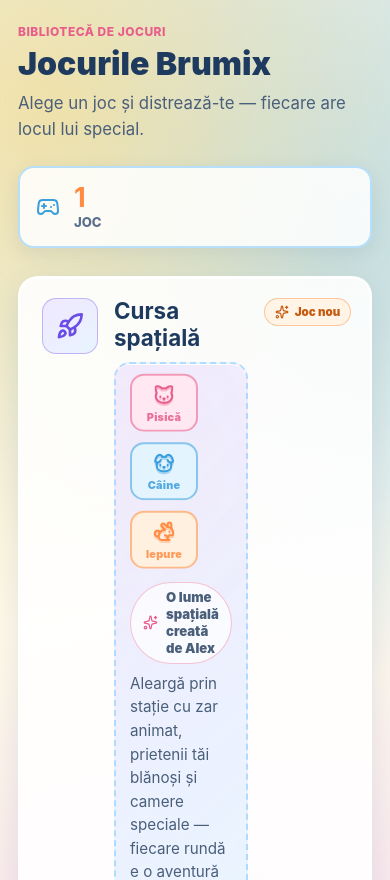
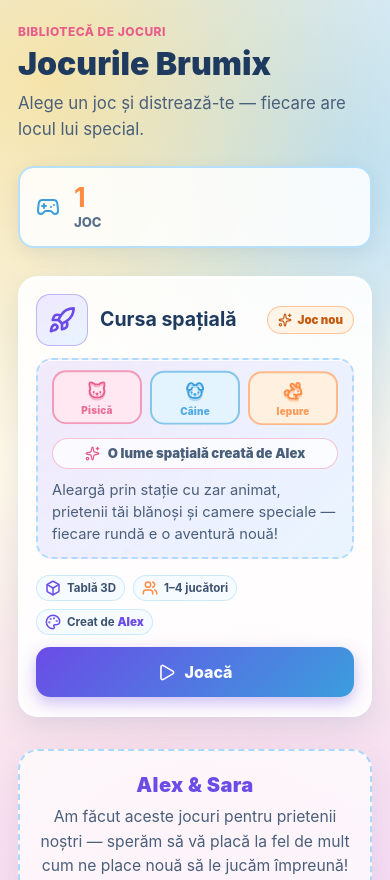
Before and after one commit to bogdandbruma/alexgames, a React (Vite) app: page / in a window 390 px wide. Shown: the top 880 px of the page. Built offline with nearby package versions, Linux system fonts and the light colour scheme; no server answers.

Commit message:
update luna

```diff
--- a/src/index.css
+++ b/src/index.css
@@ -1015,7 +1015,26 @@ button:disabled {
   overflow: hidden;
 }
 
+.scene-container::before {
+  content: "";
+  position: absolute;
+  inset: 0;
+  z-index: 1;
+  pointer-events: none;
+  background:
+    radial-gradient(circle, rgba(255, 255, 255, 0.95) 0 1px, transparent 1.8px)
+      12px 18px / 128px 112px repeat,
+    radial-gradient(circle, rgba(198, 226, 255, 0.9) 0 1.2px, transparent 2.2px)
+      74px 42px / 216px 164px repeat,
+    radial-gradient(circle, rgba(243, 201, 105, 0.78) 0 1px, transparent 2px)
+      34px 84px / 292px 216px repeat,
+    linear-gradient(to bottom, rgba(7, 16, 31, 0.84), rgba(7, 16, 31, 0));
+  mask-image: linear-gradient(to bottom, #000 0 24%, transparent 44%);
+}
+
 .scene-container canvas {
+  position: relative;
+  z-index: 0;
   display: block;
   max-width: 100%;
 }
@@ -1307,6 +1326,97 @@ button:disabled {
     min-height: 78px;
   }
 
+  .game-card {
+    padding: 16px 16px 18px;
+    gap: 16px;
+  }
+
+  .game-card-header {
+    display: grid;
+    grid-template-columns: 52px minmax(0, 1fr) auto;
+    grid-template-areas:
+      "icon title status"
+      "teaser teaser teaser";
+    align-items: start;
+    gap: 12px 12px;
+  }
+
+  .game-icon {
+    grid-area: icon;
+    width: 52px;
+    height: 52px;
+  }
+
+  .game-card-head-copy {
+    display: contents;
+  }
+
+  .game-card-head-copy h2 {
+    grid-area: title;
+    font-size: 1.22rem;
+    align-self: center;
+  }
+
+  .game-card-teaser {
+    grid-area: teaser;
+    margin-top: 0;
+    width: 100%;
+    min-width: 0;
+  }
+
+  .game-card-header .game-status {
+    grid-area: status;
+    margin-left: 0;
+    align-self: center;
+  }
+
+  .game-card-pets {
+    justify-content: center;
+    gap: 8px;
+  }
+
+  .game-card-pet {
+    min-width: 0;
+    flex: 1 1 0;
+    max-width: 96px;
+    padding: 8px 6px 6px;
+  }
+
+  .game-card-story {
+    gap: 10px;
+  }
+
+  .game-card-highlight {
+    width: 100%;
+    justify-content: center;
+    text-align: center;
+    box-sizing: border-box;
+  }
+
+  .game-card-body {
+    font-size: 0.92rem;
+    line-height: 1.5;
+  }
+
+  .game-card-bottom {
+    flex-direction: column;
+    align-items: stretch;
+    gap: 12px;
+  }
+
+  .game-card-bottom-meta {
+    width: 100%;
+  }
+
+  .game-meta-chips {
+    justify-content: flex-start;
+  }
+
+  .game-card-action {
+    width: 100%;
+    min-width: 0;
+  }
+
   .scene-container {
     min-height: 64vh;
   }
@@ -1322,6 +1432,20 @@ button:disabled {
 }
 
 @media (max-width: 420px) {
+  .game-card-pet-label {
+    font-size: 0.62rem;
+  }
+
+  .game-card-pet svg {
+    width: 20px;
+    height: 20px;
+  }
+
+  .game-meta-chip {
+    font-size: 0.72rem;
+    padding: 4px 8px;
+  }
+
   .avatar-options {
     grid-template-columns: repeat(3, minmax(58px, 1fr));
   }
--- a/src/three/GameScene.tsx
+++ b/src/three/GameScene.tsx
@@ -1,6 +1,6 @@
 import { Html, MapControls } from "@react-three/drei";
 import { Canvas, useFrame, useThree } from "@react-three/fiber";
-import { Suspense, useEffect, useRef } from "react";
+import { Suspense, useEffect, useMemo, useRef } from "react";
 import * as THREE from "three";
 import type { MapControls as MapControlsImpl } from "three-stdlib";
 import {
@@ -19,11 +19,161 @@ const turnPullbackOffset = new THREE.Vector3(13, 31, 33);
 const turnCloseOffset = new THREE.Vector3(9, 24, 27);
 const movementOverviewOffset = new THREE.Vector3(5, 41, 24);
 const turnFocusDuration = 4.4;
+const sceneCenter: Vector3Tuple = [24, 0, 18];
+
+const craterDetails = [
+  { position: [-14, -0.18, 7], radius: 4.8, rotation: 0.28, scale: [1.35, 0.72, 1] },
+  { position: [-8, -0.17, 45], radius: 3.1, rotation: -0.35, scale: [1.18, 0.82, 1] },
+  { position: [5, -0.17, -11], radius: 2.7, rotation: 0.6, scale: [1.26, 0.78, 1] },
+  { position: [9, -0.17, 49], radius: 2.2, rotation: 0.08, scale: [0.95, 1.2, 1] },
+  { position: [23, -0.17, -15], radius: 3.8, rotation: -0.18, scale: [1.36, 0.82, 1] },
+  { position: [37, -0.17, 51], radius: 3.2, rotation: 0.42, scale: [1.2, 0.86, 1] },
+  { position: [54, -0.17, -8], radius: 4.2, rotation: -0.52, scale: [1.42, 0.78, 1] },
+  { position: [64, -0.17, 24], radius: 5.1, rotation: 0.18, scale: [1.18, 0.88, 1] },
+  { position: [58, -0.17, 51], radius: 2.6, rotation: -0.12, scale: [1.05, 0.95, 1] },
+] satisfies Array<{
+  position: Vector3Tuple;
+  radius: number;
+  rotation: number;
+  scale: Vector3Tuple;
+}>;
+
+const moonRocks = [
+  [-18, -0.01, 20, 0.24],
+  [-4, -0.02, -16, 0.2],
+  [2, -0.02, 47, 0.16],
+  [17, -0.02, -13, 0.18],
+  [31, -0.02, 50, 0.24],
+  [44, -0.02, -11, 0.18],
+  [60, -0.02, 8, 0.22],
+  [66, -0.02, 39, 0.26],
+] satisfies Array<[number, number, number, number]>;
 
 function easeInOut(value: number) {
   const clampedValue = THREE.MathUtils.clamp(value, 0, 1);
 
   return clampedValue * clampedValue * (3 - 2 * clampedValue);
+}
+
+function seededRandom(seed: number) {
+  let value = seed;
+
+  return () => {
+    value = (value * 16_807) % 2_147_483_647;
+
+    return (value - 1) / 2_147_483_646;
+  };
+}
+
+function MoonSky() {
+  const starsGeometry = useMemo(() => {
+    const random = seededRandom(44);
+    const positions: number[] = [];
+
+    for (let index = 0; index < 520; index += 1) {
+      const angle = random() * Math.PI * 2;
+      const elevation = THREE.MathUtils.lerp(0.08, 1.22, random());
+      const radius = THREE.MathUtils.lerp(92, 128, random());
+      const twinkle = index % 19 === 0 ? 1.55 : 1;
+
+      positions.push(
+        sceneCenter[0] + Math.cos(angle) * Math.cos(elevation) * radius,
+        THREE.MathUtils.lerp(15, 82, random()) * twinkle,
+        sceneCenter[2] + Math.sin(angle) * Math.cos(elevation) * radius,
+      );
+    }
+
+    const geometry = new THREE.BufferGeometry();
+    geometry.setAttribute(
+      "position",
+      new THREE.Float32BufferAttribute(positions, 3),
+    );
+
+    return geometry;
+  }, []);
+
+  return (
+    <>
+      <points geometry={starsGeometry}>
+        <pointsMaterial
+          color="#f8fbff"
+          size={1.35}
+          sizeAttenuation={false}
+          transparent
+          opacity={1}
+          fog={false}
+          depthWrite={false}
+        />
+      </points>
+
+      <mesh position={[86, 48, -42]}>
+        <sphereGeometry args={[3.3, 48, 24]} />
+        <meshBasicMaterial color="#dce9ff" transparent opacity={0.88} />
+      </mesh>
+      <mesh position={[84.9, 48.28, -41.7]}>
+        <sphereGeometry args={[3.35, 48, 24]} />
+        <meshBasicMaterial color="#07101f" transparent opacity={0.9} />
+      </mesh>
+    </>
+  );
+}
+
+function MoonSurface() {
+  return (
+    <group>
+      <mesh
+        rotation={[-Math.PI / 2, 0, 0]}
+        position={[sceneCenter[0], -0.23, sceneCenter[2]]}
+        receiveShadow
+      >
+        <circleGeometry args={[76, 128]} />
+        <meshStandardMaterial
+          color="#8e918d"
+          roughness={1}
+          metalness={0}
+        />
+      </mesh>
+
+      <mesh
+        rotation={[-Math.PI / 2, 0, 0]}
+        position={[sceneCenter[0], -0.225, sceneCenter[2]]}
+      >
+        <ringGeometry args={[30, 36.5, 96]} />
+        <meshBasicMaterial color="#c4c7c2" transparent opacity={0.1} />
+      </mesh>
+
+      {craterDetails.map((crater) => (
+        <group
+          key={crater.position.join(":")}
+          position={crater.position}
+          rotation={[-Math.PI / 2, 0, crater.rotation]}
+          scale={crater.scale}
+        >
+          <mesh position={[0, 0, 0.002]}>
+            <circleGeometry args={[crater.radius, 48]} />
+            <meshBasicMaterial color="#5e6261" transparent opacity={0.36} />
+          </mesh>
+          <mesh position={[0, 0, 0.006]}>
+            <ringGeometry args={[crater.radius * 0.78, crater.radius, 64]} />
+            <meshBasicMaterial color="#d0d2cd" transparent opacity={0.2} />
+          </mesh>
+        </group>
+      ))}
+
+      {moonRocks.map(([x, y, z, radius], index) => (
+        <mesh
+          key={`${x}:${z}:${index}`}
+          castShadow
+          receiveShadow
+          position={[x, y, z]}
+          rotation={[0.4 + index * 0.12, index * 0.47, -0.18]}
+        >
+          <dodecahedronGeometry args={[radius, 0]} />
+          <meshStandardMaterial color="#a9aca7" roughness={0.96} />
+        </mesh>
+      ))}
+    </group>
+  );
 }
 
 function SceneControls({
@@ -187,9 +337,18 @@ export function GameScene() {
       dpr={[1, 1.75]}
       gl={{ antialias: true }}
     >
-      <color attach="background" args={["#101113"]} />
-      <ambientLight intensity={1.45} />
-      <directionalLight castShadow position={[10, 18, 8]} intensity={2.1} />
+      <color attach="background" args={["#07101f"]} />
+      <fog attach="fog" args={["#07101f", 58, 155]} />
+      <MoonSky />
+      <MoonSurface />
+      <ambientLight intensity={1.08} color="#d9e7ff" />
+      <hemisphereLight args={["#edf5ff", "#5d625f", 0.72]} />
+      <directionalLight
+        castShadow
+        position={[-18, 34, -12]}
+        intensity={2.8}
+        color="#f4f7ff"
+      />
       <pointLight
         position={[4, 6, 8]}
         intensity={12}
```
